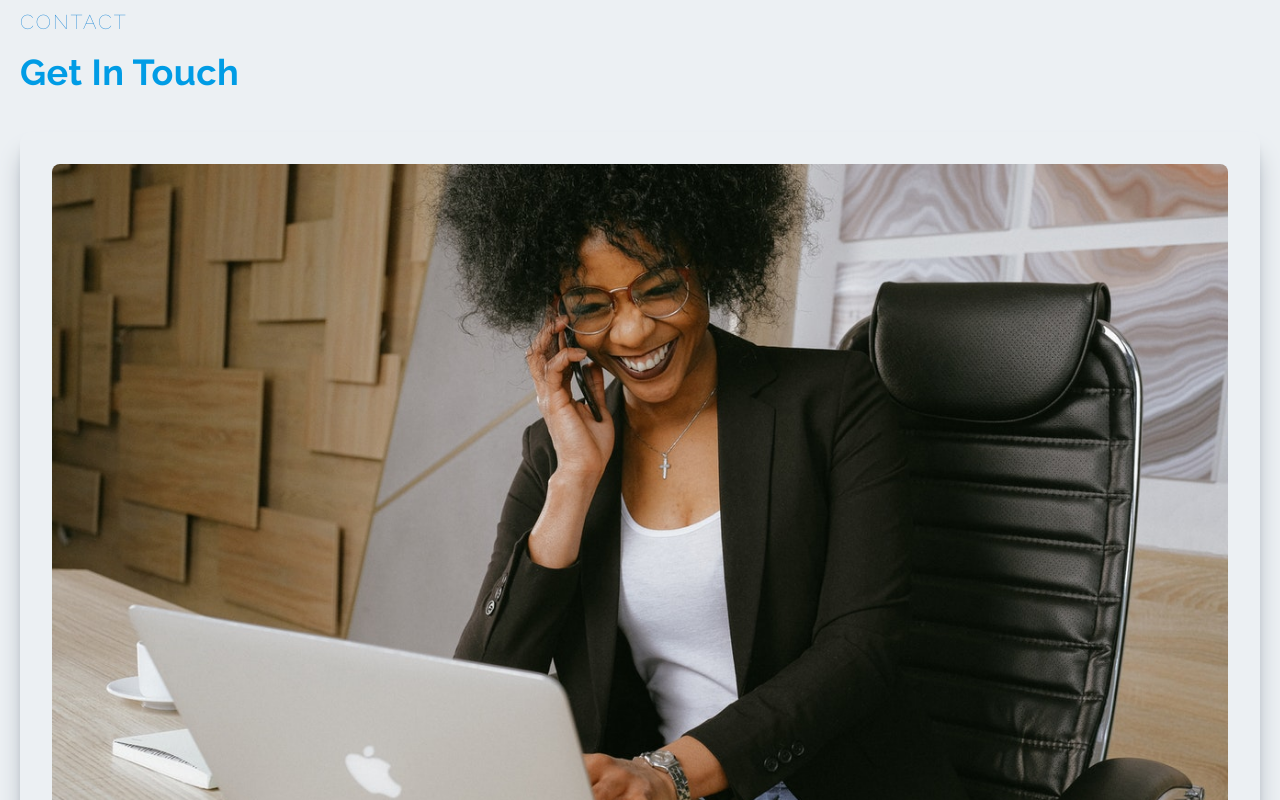
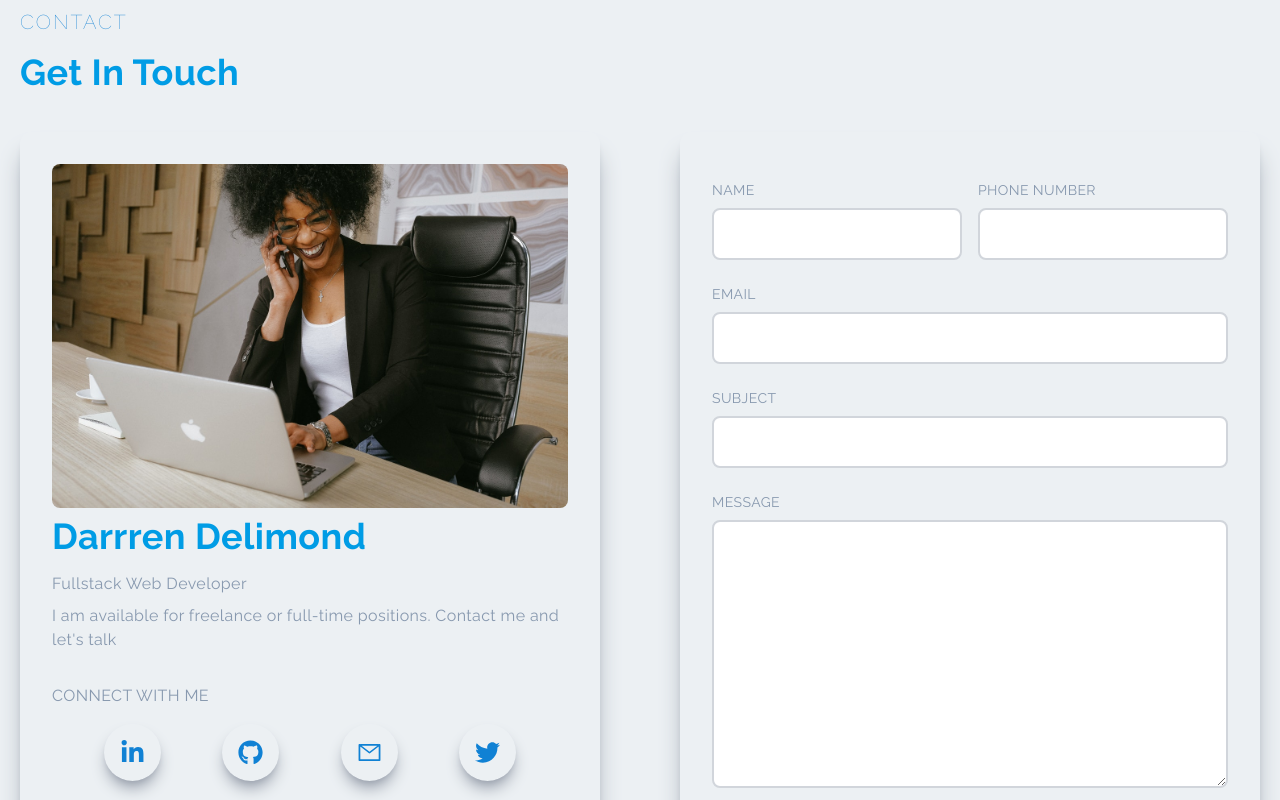
Before and after one commit to ddelimond/MyPortfolio, a Next.js app: page / in a window 1280 px wide. Shown: the part 4680-5480 px from the top of the page. Built offline with nearby package versions, Linux system fonts and the light colour scheme.

Commit message:
=updated contact section by removing flex wrap

```diff
--- a/components/Contact.jsx
+++ b/components/Contact.jsx
@@ -14,7 +14,7 @@ const Contact = () => {
                 <span className='uppercase dark:text-[rgb(14,178,243)] text-[rgb(16,129,212)] tracking-widest text-xl font-thin'>Contact</span>
                 <h2 className='font-bold py-4 dark:text-[rgb(14,178,243)]'>Get In Touch</h2>
                 <br />
-                <section className='grid sm:grid-cols-3 lg:grid-cols-5 md:flex md:flex-wrap  gap-20 lgss:gap-8'>
+                <section className='grid sm:grid-cols-3 lg:grid-cols-5 md:flex  gap-20 lgss:gap-8'>
                     <section className='dark:bg-[white] h-full w-full shadow-xl shadow-gray-400 rounded-xl col-span-3 lg:col-span-2 p-4'>
                         <section className='lg:p-4 h-full '>
                             <div>
```
